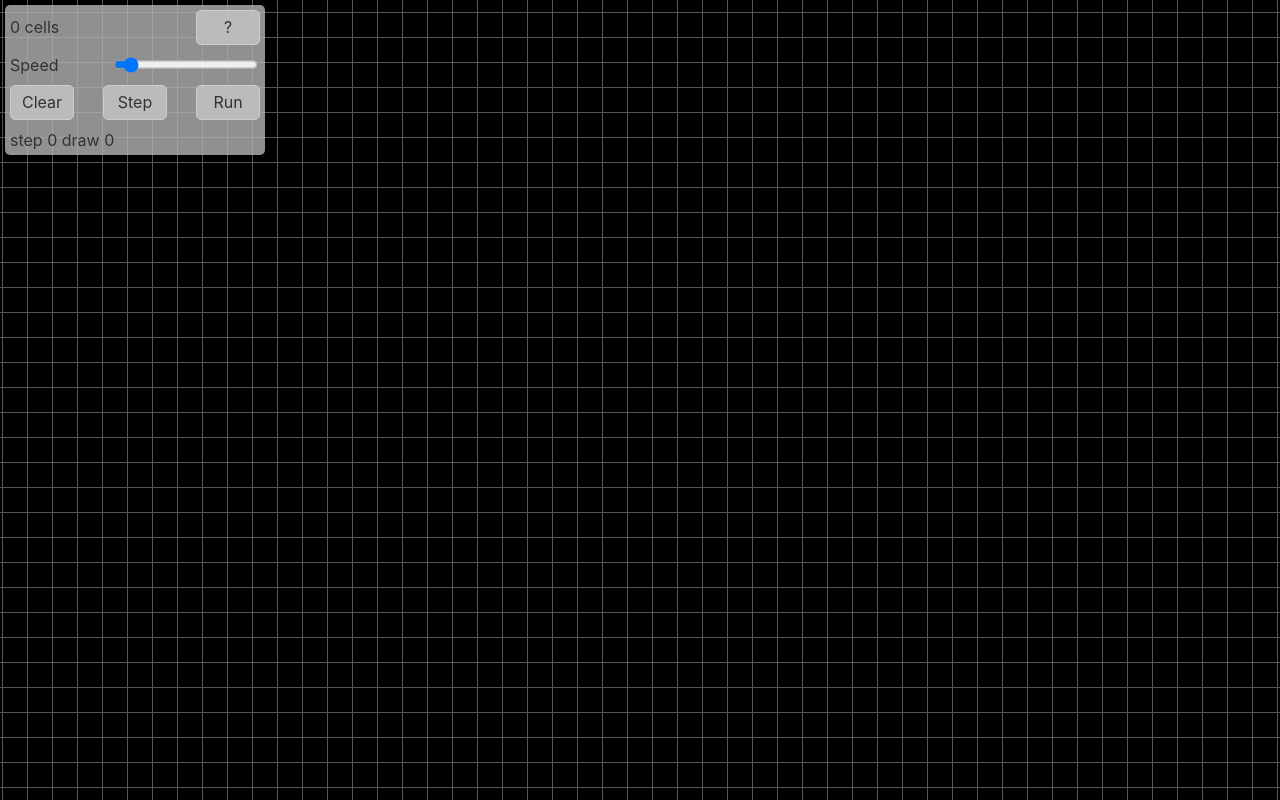
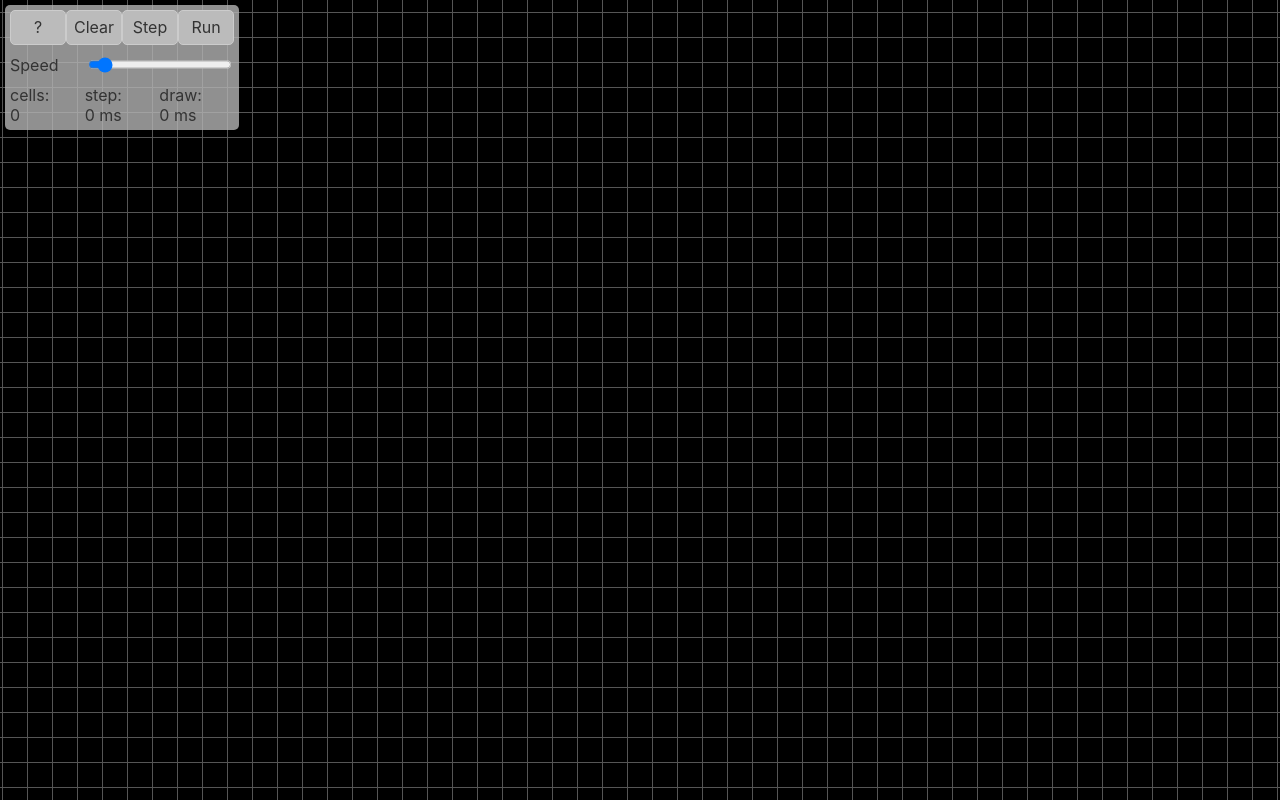
Before and after one commit to gereleth/game-of-life, a Svelte app: page / in a window 1280 px wide. Built offline with nearby package versions, Linux system fonts and the light colour scheme.

Commit message:
Reorder UI buttons, add some help info

```diff
--- a/src/App.svelte
+++ b/src/App.svelte
@@ -445,15 +445,13 @@
 <svelte:window on:keydown={onKeyDown} on:keyup={onKeyUp} on:resize={onResize}/>
 <div class="controls">
     <div class="row">
-        {numCells} cells
-        <button type="button" name="help" on:click={()=>helpVisible=!helpVisible}>?</button>
-    </div>
-    <div class="row">
-        <label for="speed">Speed</label>
-        <input id="speed" type="range" min="5" max="500" step="1" bind:value={speed} />
-    </div>
-    <div class="row">
-        <button on:click={clear}>Clear</button>
+        <button
+            type="button"
+            name="help"
+            title="Show help"
+            on:click={()=>helpVisible=!helpVisible}
+            >?</button>
+        <button on:click={clear} title="Clear all cells from grid">Clear</button>
         <button on:click={step} disabled={running}>
             Step
         </button>
@@ -462,13 +460,27 @@
         </button>
     </div>
     <div class="row">
-        step {stepTime} draw {drawTime}
+        <label for="speed">Speed</label>
+        <input id="speed" type="range" min="5" max="500" step="1" bind:value={speed} />
+    </div>
+    <div class="row">
+        <div>
+            cells:<br/>{numCells}
+        </div>
+        <div>
+            step:<br/>{stepTime} ms
+        </div>
+        <div>
+            draw:<br/>{drawTime} ms
+        </div>
     </div>
     {#if helpVisible}
     <ul>
         <li><a href="https://en.wikipedia.org/wiki/Conway%27s_Game_of_Life">Conway's Game of Life</a>.</li>
-        <li>Draw shapes with the mouse. </li>
-        <li>Use W,A,S,D or arrows to move around.</li>
+        <li>Click or touch and drag to draw shapes</li>
+        <li>Press Run to see them evolve</li>
+        <li>Use W,A,S,D or arrows to move around, mouse wheel to zoom</li>
+        <li>Or touch with two fingers to pan and zoom</li>
     </ul>
     {/if}
 </div>
@@ -492,7 +504,7 @@
         position:absolute;
         top: 5px;
         left: 5px;
-        width:250px;
+        max-width:250px;
         padding: 0 5px;
         background:rgba(180,180,180,0.8);
         border-radius: 5px;
@@ -501,7 +513,7 @@
       display: block;
    }
     button {
-        width: 4em;
+        width: 3.5em;
         border-radius:5px;
         background:#bbb;
     }
@@ -512,4 +524,7 @@
         align-items:center;
         padding: 5px 0;
     }
+    div.row>div {
+        flex: 1 1 0px;
+    }
 </style>
```
